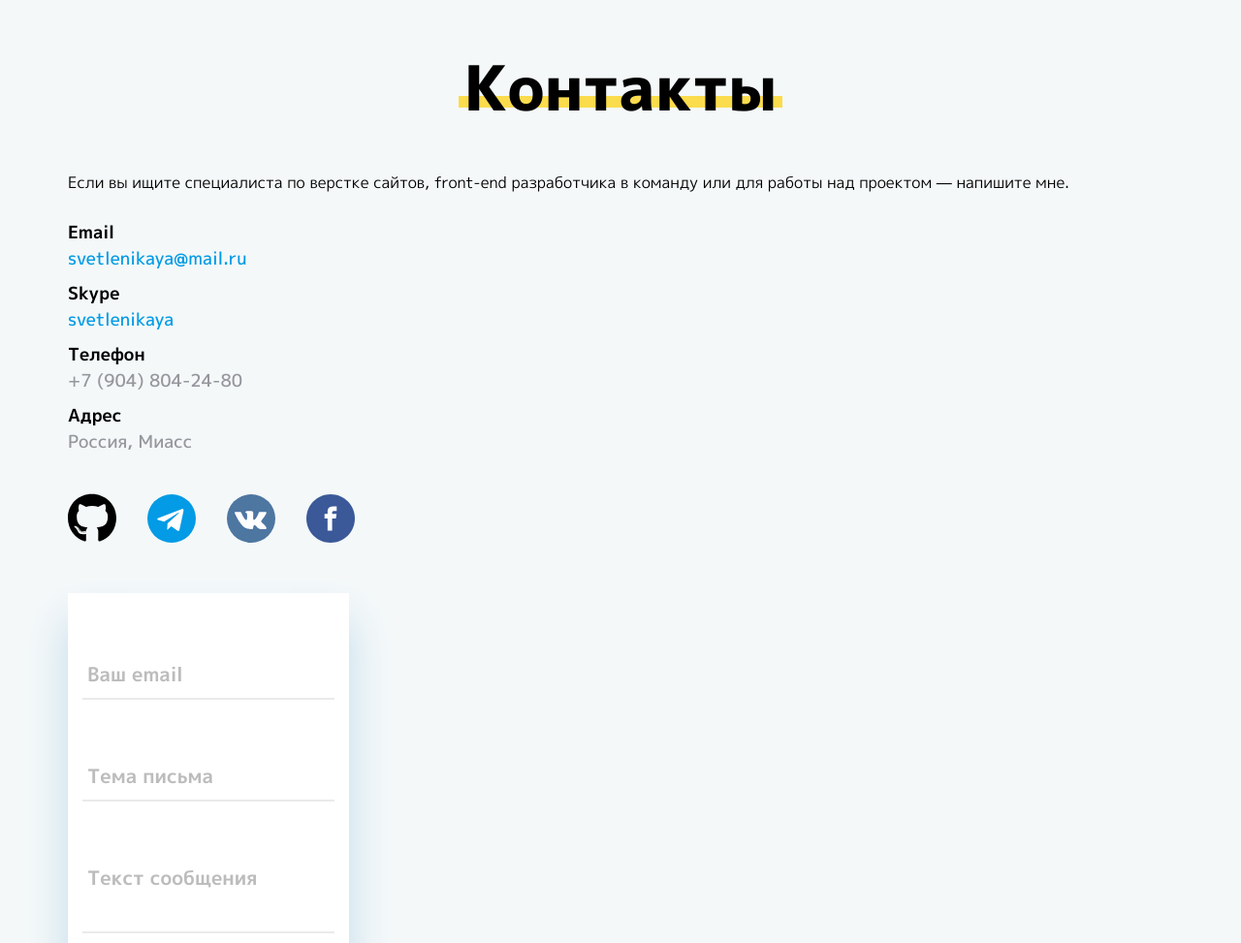
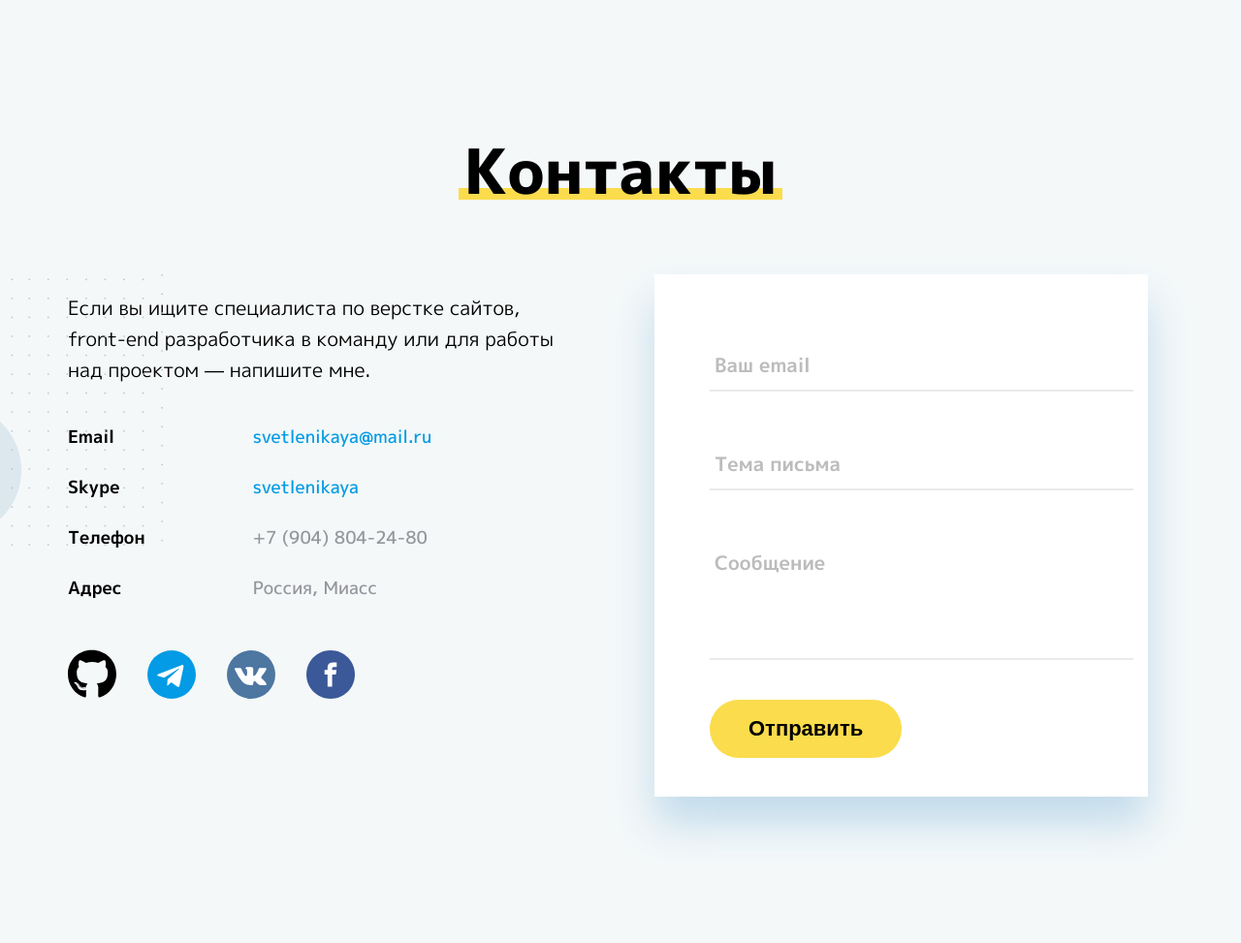
Before and after one commit to svetlana-maslova/portfilio, a plain HTML site: page docs/index.html in a window 1280 px wide. Shown: the part 4840-5813 px from the top of the page at 97% size. Drawn offline with nearby package versions, Linux system fonts and the light colour scheme.

Commit message:
Add section Feedback- contacts 02

```diff
--- a/docs/index.html
+++ b/docs/index.html
@@ -341,19 +341,19 @@
 					<div class="feedback-row__contacts-block">
 						<div class="feedback-row__contacts-block-item">
 							<p class="contact-type">Email</p>
-							<a class="item-link" href="">svetlenikaya@mail.ru</a>
+							<a class="item-link" href="https://github.com/svetlana-maslova" target="_blank">svetlenikaya@mail.ru</a>
 						</div>
 						<div class="feedback-row__contacts-block-item">
 							<p class="contact-type">Skype</p>
-							<a class="item-link" href="">svetlenikaya</a>
+							<a class="item-link" href="skype:svetlenikaya?call">svetlenikaya</a>
 						</div>
 						<div class="feedback-row__contacts-block-item">
 							<p class="contact-type">Телефон</p>
-							<a class="item-link item-link--phone-address" href="">+7 (904) 804-24-80</a>
+							<a class="item-link item-link--phone-address" href="tel:89048042480">+7 (904) 804-24-80</a>
 						</div>
 						<div class="feedback-row__contacts-block-item">
 							<p class="contact-type">Адрес</p>
-							<a class="item-link item-link--phone-address" href="">Россия, Миасс</a>
+							<a class="item-link item-link--phone-address" href="!#">Россия, Миасс</a>
 						</div>
 					</div>
 					<div class="social-contact">
@@ -385,11 +385,11 @@
 						</div>
 						<div class="form-row">
 							<textarea class="form-row__input form-row__input--textarea" name="message" rows="3"></textarea>
-							<span class="fake-placeholder">Текст сообщения</span>
+							<span class="fake-placeholder">Сообщениe</span>
 						</div>
 						<input class="btn button-submit" type="submit" name="form-button" value="Отправить">
-										</form>
-										<div id="answer"></div>
+					</form>
+					<div id="answer"></div>
 				</div>
 			</div>
 		</div>
--- a/docs/js/main.js
+++ b/docs/js/main.js
@@ -131,7 +131,7 @@ $(document).ready(function () {
 			}
 		});
 
-		// Чтобы по Submit больше ничегоне выпонялось - делаем возврат false, чтобы прервать цепочку срабатывания остальных функций
+		// Чтобы по Submit больше ничего не выполнялось - делаем возврат false, чтобы прервать цепочку срабатывания остальных функций
 		return false;
 
 	}
--- a/docs/less/blocks/_feedback.less
+++ b/docs/less/blocks/_feedback.less
@@ -1,20 +1,54 @@
 .feedback {
     padding-top: 44px;
-    padding-bottom: 50px;
+    padding-bottom: 60px;
     background-color: var(--bgPortfolio);
+
+    @media (min-width: 768px) {
+        padding-top: 74px;
+        padding-bottom: 42px;
+    }
+
+    @media (min-width: 1200px) {
+        padding-top: 130px;
+        padding-bottom: 151px;
+    }
+}
+
+.title-line.title-line-feedback {
+    @media (min-width: 1200px) {
+        &::after {
+            bottom: 14px;
+        }
+    }
 }
 
 .title2-feedback {
     text-align: center;
     margin-bottom: 38px;
+
+    @media (min-width: 768px) {
+        margin-bottom: 59px;
+    }
 }
 
 .feedback-row {
+    position: relative;
 
+    @media (min-width: 768px) {
+        display: flex;
+    }
 }
 
 .feedback-row__img {
     display: none;
+    width: 450px;
+    position: absolute;
+    top: 0;
+    left: -350px;
+
+    @media (min-width: 1200px) {
+        display: block;
+    }
 }
 
 .feedback-row__contacts {
@@ -23,6 +57,18 @@
 
 .feedback-row__contacts {
     margin-bottom: 45px;
+
+    @media (min-width: 768px) {
+        width: 340px;
+        margin-right: 25px;
+        padding-right: 70px;
+    }
+
+    @media (min-width: 1200px) {
+        width: 580px;
+        padding-top: 18px;
+        padding-right: 50px;
+    }
 }
 
 .feedback-row__contacts-desc {
@@ -30,14 +76,33 @@
     font-size: 16px;
     font-weight: 400;
     line-height: 1.6;
+
+    @media (min-width: 768px) {
+        margin-bottom: 40px;
+        font-size: 18px;
+    }
+
+     @media (min-width: 1200px) {
+        font-size: 20px;
+    }
 }
 
 .feedback-row__contacts-block {
     margin-bottom: 30px;
+
+    @media (min-width: 768px) {
+        margin-bottom: 40px;
+    }
 }
 
 .feedback-row__contacts-block-item {
     margin-top: 9px;
+
+    @media (min-width: 1200px) {
+        display: flex;
+        justify-content: space-between;
+        margin-top: 25px;
+    }
 }
 
 .contact-type {
@@ -54,10 +119,19 @@
     font-size: 18px;
     font-weight: 500;
     color: var(--colorLink);
+    flex-basis: 64%;
 }
 
 .feedback-row__form {
     width: 290px;
+
+    @media (min-width: 768px) {
+        width: 340px;
+    }
+
+    @media (min-width: 1200px) {
+        width: 509px;
+    }
 }
 
 .contacts-form {
@@ -68,12 +142,31 @@
     padding-right: 15px;
     background-color: #fff;
     box-shadow: 0px 28px 40px 0px rgba(194, 219, 235, 1);
+
+    @media (min-width: 768px) {
+        padding-top: 79px;
+    }
+
+    @media (min-width: 1200px) {
+        padding-top: 98px;
+        padding-left: 57px;
+    }
 }
 
 .form-row {
     position: relative;
     margin-bottom: 55px;
     font-weight: 700;
+
+    @media (min-width: 768px) {
+        &:last-of-type {
+            margin-bottom: 0;
+        }
+    }
+
+    @media (min-width: 1200px) {
+        margin-bottom: 75px;
+    }
 }
 
 .form-row__input {
@@ -83,7 +176,7 @@
     padding-left: 5px;
     padding-right: 5px;
     color: #000;
-    height: 50px;
+    height: 13px;
     resize: none;
     font-weight: 700;
 }
@@ -93,16 +186,28 @@
     padding-bottom: 17px;
     height: auto;
     resize: none;
+
+    @media (min-width: 768px) {
+        padding-bottom: 41px;
+    }
+
+    @media (min-width: 1200px) {
+        padding-bottom: 32px;
+    }
 }
 
 .fake-placeholder {
     position: absolute;
     left: 5px;
-    top: 8px;
+    top: -16px;
     color: #bcbcbc;
     pointer-events: none;
     transition: 0.3s;
     font-size: 20px;
+
+    @media (min-width: 768px) {
+        top: -20px;
+    }
 }
 
 .fake-placeholder.active {
@@ -129,4 +234,16 @@
 
 .button-submit {
     border: none;
+    width: 100%;
+    height: 55px;
+
+    @media (min-width: 768px) {
+        margin-top: 12px;
+    }
+
+    @media (min-width: 1200px) {
+        width: auto;
+        height: 60px;
+        margin-top: 34px;
+    }
 }
--- a/docs/less/blocks/_footer.less
+++ b/docs/less/blocks/_footer.less
@@ -2,6 +2,10 @@
     padding-top: 35px;
     padding-bottom: 38px;
     background-color: var(--footerBg);
+
+    @media (min-width: 1200px) {
+        padding-top: 24px;
+    }
 }
 
 .footer-copyright {
@@ -9,6 +13,10 @@
     font-weight: 500;
     color: #fff;
     margin-bottom: 10px;
+
+    @media (min-width: 1200px) {
+        margin-bottom: 12px;
+    }
 }
 
 .footer-copyright__desc {
--- a/docs/less/blocks/_how-work.less
+++ b/docs/less/blocks/_how-work.less
@@ -4,7 +4,7 @@
 
     @media (min-width: 768px) {
         padding-top: 75px;
-        padding-bottom: 80px;
+        padding-bottom: 32px;
     }
 
     @media (min-width: 1200px) {
```
Also changed, not shown: docs/css/main.css, 1 other file.
